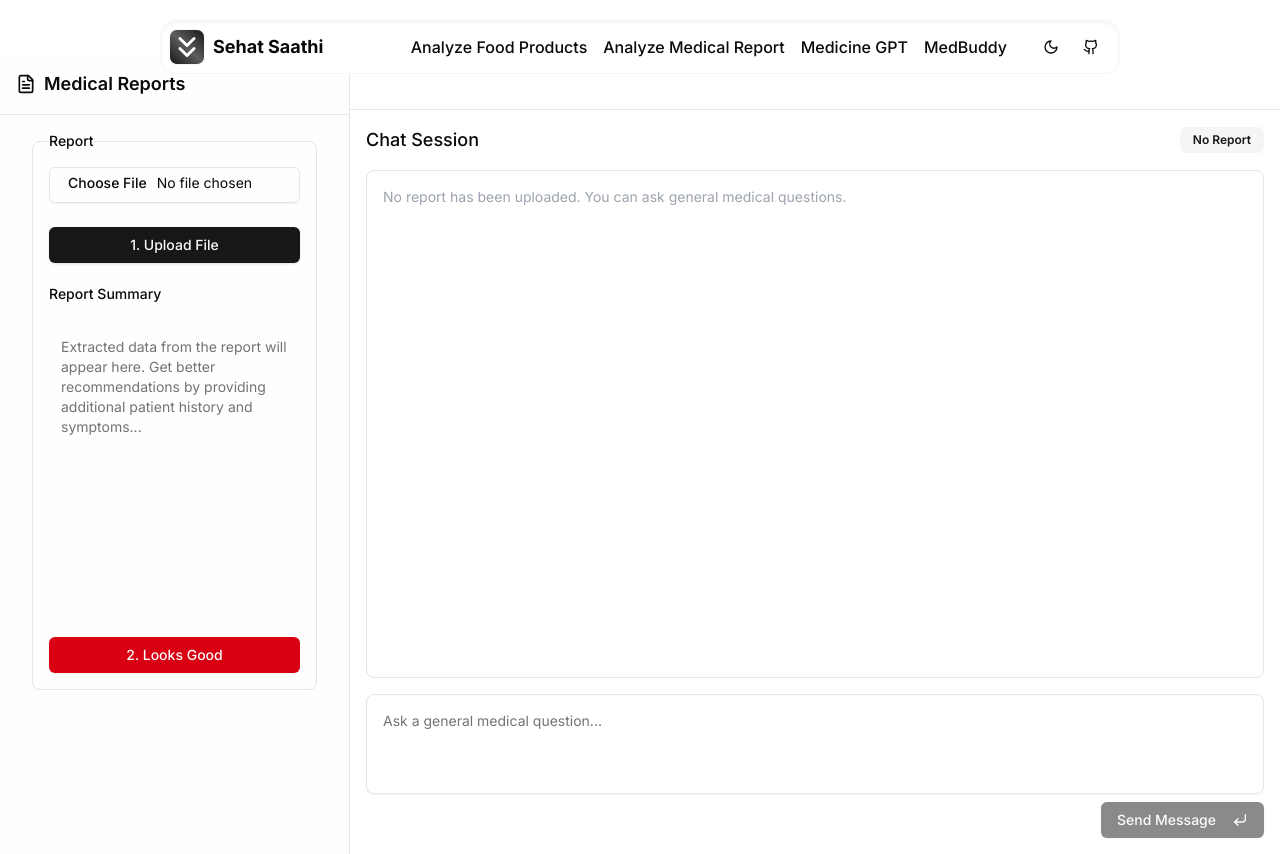
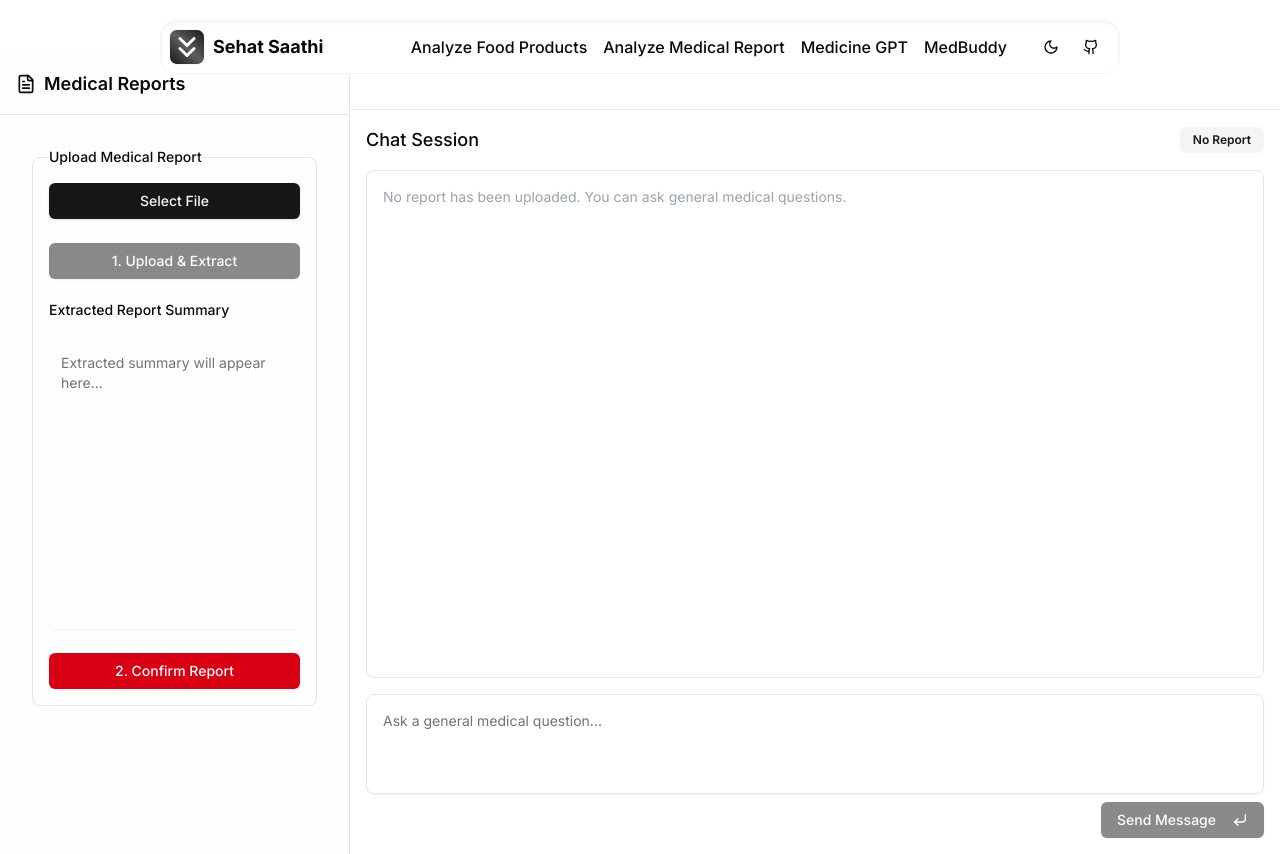
Before and after one commit to ammaarKhan13/SehatSaathi, a Next.js app: page /report in a window 1280 px wide. Built offline with nearby package versions, Linux system fonts and the light colour scheme.

Commit message:
Update ReportComponent.tsx

```diff
--- a/components/ReportComponent.tsx
+++ b/components/ReportComponent.tsx
@@ -1,185 +1,126 @@
-import React, { ChangeEvent, useState } from 'react'
-import { Input } from './ui/input'
-import { Button } from './ui/button'
-import { Textarea } from './ui/textarea'
-import { Label } from './ui/label'
-// import { toast } from 'sonner'
-import { useToast } from "@/hooks/use-toast"
+import React, { ChangeEvent, useState, useRef } from "react";
+import { Input } from "./ui/input";
+import { Button } from "./ui/button";
+import { Textarea } from "./ui/textarea";
+import { Label } from "./ui/label";
+import { useToast } from "@/hooks/use-toast";
 
 type Props = {
-    onReportConfirmation: (data: string) => void
-}
+  onReportConfirmation: (data: string) => void;
+};
+
 const ReportComponent = ({ onReportConfirmation }: Props) => {
-    const { toast } = useToast()
+  const { toast } = useToast();
 
-    const [base64Data, setBase64Data] = useState('')
+  const [base64Data, setBase64Data] = useState<string | null>(null);
   const [isLoading, setIsLoading] = useState(false);
-    const [reportData, setReportData] = useState("");
-    function handleReportSelection(event: ChangeEvent<HTMLInputElement>): void {
+  const [reportData, setReportData] = useState<string>("");
+  const fileInputRef = useRef<HTMLInputElement>(null);
 
-        // Step 1: Check if there are files in the event target
+  const handleReportSelection = (event: ChangeEvent<HTMLInputElement>) => {
     if (!event.target.files) return;
 
-        // Step 2: Get the first file from the file list
     const file = event.target.files[0];
 
-        // Step 3: Check if a file was indeed selected
-        if (file) {
-            let isValidImage = false;
-            let isValidDoc = false;
-            const validImages = ['image/jpeg', 'image/png', 'image/webp'];
-            const validDocs = ['application/pdf'];
-            if (validImages.includes(file.type)) {
-                isValidImage = true;
-            }
-            if (validDocs.includes(file.type)) {
-                isValidDoc = true;
-            }
-            if (!(isValidImage || isValidDoc)) {
-                toast({
-                    variant: 'destructive',
-                    description: "Filetype not supproted!",
-                });
+    if (!file) {
+      toast({ variant: "destructive", description: "No file selected!" });
       return;
     }
 
-            if (isValidImage) {
-                compressImage(file, (compressedFile) => {
+    const validImages = ["image/jpeg", "image/png", "image/webp"];
+    const validDocs = ["application/pdf"];
+    if (![...validImages, ...validDocs].includes(file.type)) {
+      toast({ variant: "destructive", description: "Unsupported file type!" });
+      return;
+    }
+
     const reader = new FileReader();
-
     reader.onloadend = () => {
-                        const base64String = reader.result as string;
-                        setBase64Data(base64String);
-                        console.log(base64String);
+      setBase64Data(reader.result as string);
+      console.log("File loaded successfully.");
+    };
+    reader.readAsDataURL(file);
   };
 
-                    reader.readAsDataURL(compressedFile);
-                });
+  async function extractDetails() {
+    if (!base64Data) {
+      toast({ variant: "destructive", description: "Upload a valid report!" });
+      return;
     }
 
-            if (isValidDoc) {
-                const reader = new FileReader();
-                // Docs are not compressed. Might add note that upto 1MB supported. Or use server side compression libraries.
-                reader.onloadend = () => {
-                    const base64String = reader.result as string;
-                    setBase64Data(base64String);
-                    console.log(base64String);
-                };
+    setIsLoading(true);
+    setReportData("");
 
-                reader.readAsDataURL(file);
-            }
+    try {
+      const response = await fetch("/api/extractreportgemini", {
+        method: "POST",
+        headers: { "Content-Type": "application/json" },
+        body: JSON.stringify({ base64: base64Data }),
+      });
+
+      const data = await response.json();
+
+      if (!response.ok) throw new Error(data.error || "Failed to extract report.");
+
+      setReportData(data.text);
+      toast({ title: "Report extracted successfully!" });
+    } catch (error) {
+      console.error("Report extraction error:", error);
+      toast({ variant: "destructive", description: "Failed to extract report. Try again." });
+    } finally {
+      setIsLoading(false);
     }
   }
 
-    function compressImage(file: File, callback: (compressedFile: File) => void) {
-        const reader = new FileReader();
+  return (
+    <div className="grid w-full items-start gap-6 p-4">
+      <fieldset className="relative grid gap-6 rounded-lg border p-4">
+        <legend className="text-sm font-medium">Upload Medical Report</legend>
 
-        reader.onload = (e) => {
-            const img = new Image();
-            img.onload = () => {
-                // Create a canvas element
-                const canvas = document.createElement('canvas');
-                const ctx = canvas.getContext('2d');
-
-                // Set  canvas dimensions to match the image
-                canvas.width = img.width;
-                canvas.height = img.height;
-
-                // Draw the image onto the canvas
-                ctx!.drawImage(img, 0, 0);
-
-
-                // Apply basic compression (adjust quality as needed)
-                const quality = 0.1; // Adjust quality as needed
-
-                // Convert canvas to data URL
-                const dataURL = canvas.toDataURL('image/jpeg', quality);
-
-                // Convert data URL back to Blob
-                const byteString = atob(dataURL.split(',')[1]);
-                const ab = new ArrayBuffer(byteString.length);
-                const ia = new Uint8Array(ab);
-                for (let i = 0; i < byteString.length; i++) {
-                    ia[i] = byteString.charCodeAt(i);
-
-                }
-                const compressedFile = new File([ab], file.name, { type: 'image/jpeg' });
-
-                callback(compressedFile);
-            };
-            img.src = e.target!.result as string;
-        };
-
-        reader.readAsDataURL(file);
-    }
-
-    async function extractDetails(): Promise<void> {
-        if (!base64Data) {
-            toast({
-                variant: 'destructive',
-                description: "Upload a valid report!",
-            });
-            return;
-        }
-        setIsLoading(true);
-
-        const response = await fetch("api/extractreportgemini", {
-            method: "POST",
-            headers: {
-                "Content-Type": "application/json",
-            },
-            body: JSON.stringify({
-                base64: base64Data,
-            }),
-        });
-
-        if (response.ok) {
-            const reportText = await response.text();
-            console.log(reportText);
-            setReportData(reportText);
-        }
-
-        setIsLoading(false);
-
-    }
-
-    return (
-        // <div className="grid w-full items-start gap-6">
-        <div className="grid w-full items-start gap-6 overflow-auto p-4 pt-0">
-            <fieldset className='relative grid gap-6 rounded-lg border p-4'>
-                <legend className="text-sm font-medium">Report</legend>
         {isLoading && (
-                    <div
-                        className={"absolute z-10 h-full w-full bg-card/90 rounded-lg flex flex-row items-center justify-center"
-                        }
-                    >
-                        extracting...
+          <div className="absolute inset-0 bg-card/90 flex items-center justify-center rounded-lg">
+            Extracting report...
           </div>
         )}
-                <Input type='file'
-                    // accept='image/*'
-                    onChange={handleReportSelection} />
-                <Button onClick={extractDetails}>1. Upload File</Button>
-                <Label>Report Summary</Label>
+
+        <input
+          type="file"
+          ref={fileInputRef}
+          className="hidden"
+          onChange={handleReportSelection}
+        />
+        <Button onClick={() => fileInputRef.current?.click()} disabled={isLoading}>
+          Select File
+        </Button>
+
+        <Button onClick={extractDetails} disabled={isLoading || !base64Data}>
+          1. Upload & Extract
+        </Button>
+
+        <Label>Extracted Report Summary</Label>
         <Textarea
           value={reportData}
-                    onChange={(e) => {
-                        setReportData(e.target.value);
-                    }}
-                    placeholder="Extracted data from the report will appear here. Get better recommendations by providing additional patient history and symptoms..."
-                    className="min-h-72 resize-none border-0 p-3 shadow-none focus-visible:ring-0" />
+          placeholder="Extracted summary will appear here..."
+          onChange={(e) => setReportData(e.target.value)}
+          className="min-h-72 resize-none border-0 p-3"
+        />
+
         <Button
           variant="destructive"
           className="bg-[#D90013]"
           onClick={() => {
+            if (!reportData.trim()) {
+              toast({ variant: "destructive", description: "No extracted data to confirm!" });
+              return;
+            }
             onReportConfirmation(reportData);
           }}
         >
-                    2. Looks Good
+          2. Confirm Report
         </Button>
       </fieldset>
     </div>
-    )
-}
+  );
+};
 
-export default ReportComponent
+export default ReportComponent;
```
Lines whose indentation alone changed are shown as unchanged.
